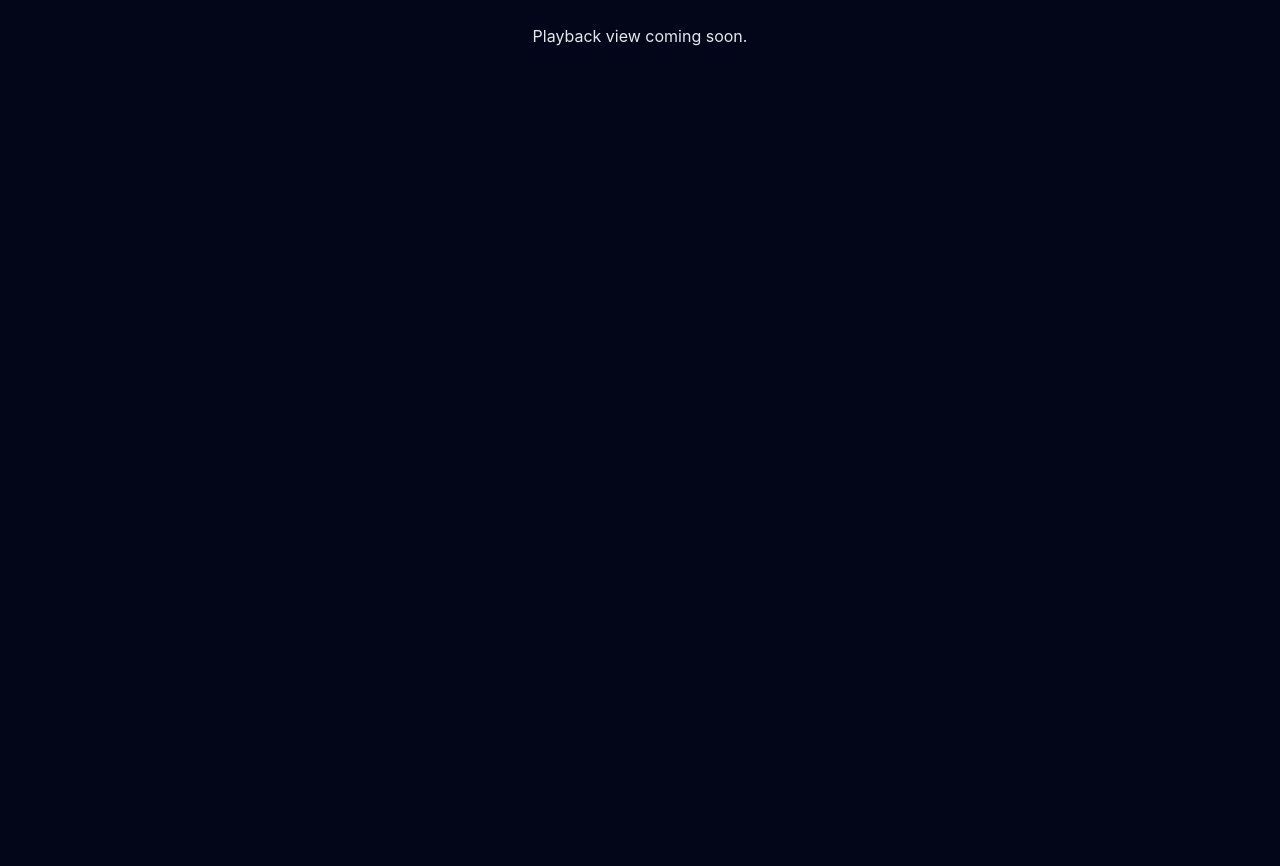
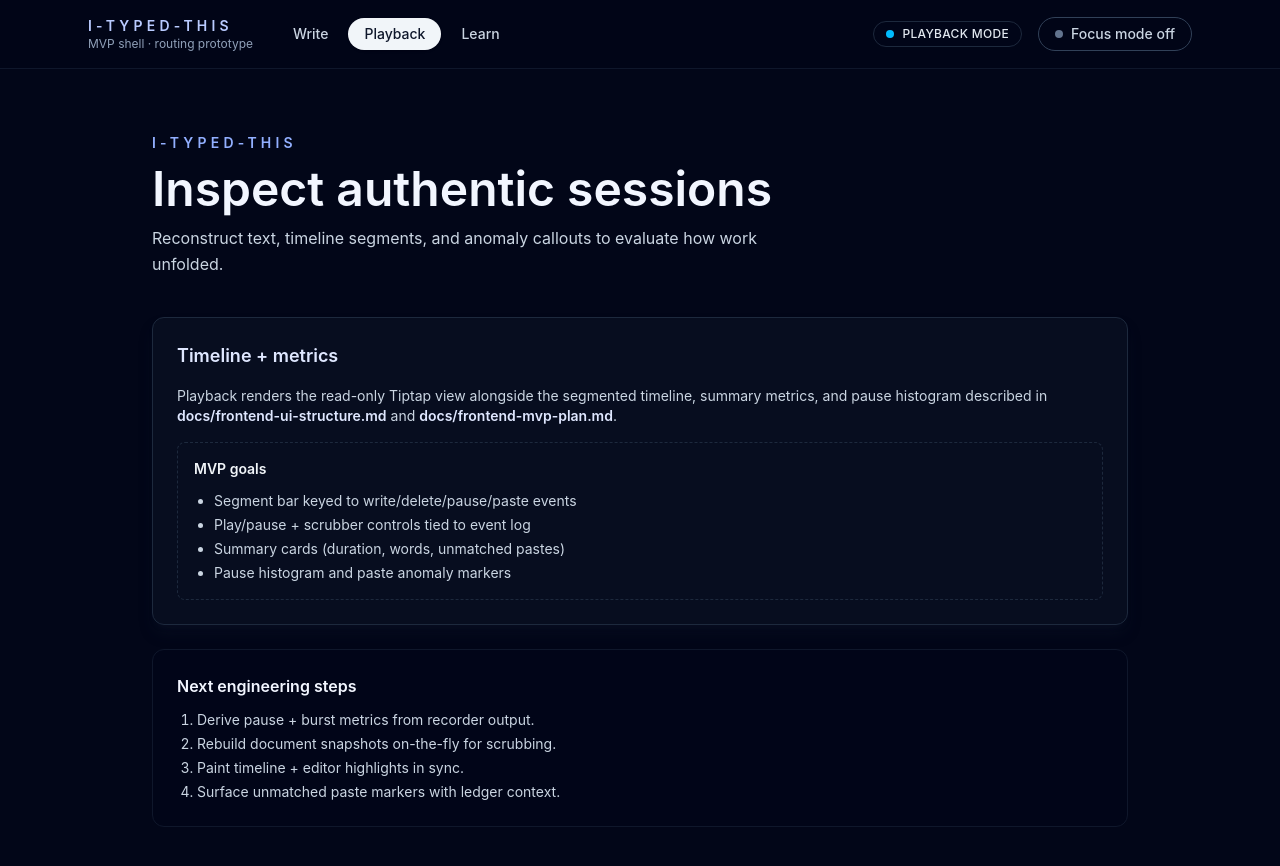
Before and after one commit to ajhonn/i-typed-this-public, a React (Vite) app in the folder frontend/: page /playback in a window 1280 px wide. Shown: the top 866 px of the page. Before the commit the page ends 800 px from the top, so only its background shows below. Built offline with nearby package versions, Linux system fonts and the light colour scheme.

Commit message:
feat: add playback and learn placeholders

```diff
--- a/frontend/src/features/learn/LearnRoute.tsx
+++ b/frontend/src/features/learn/LearnRoute.tsx
@@ -1,8 +1,44 @@
+import ShellLayout from '@features/shell/ShellLayout';
+
 const LearnRoute = () => {
   return (
-    <div className="p-6 text-center text-slate-200" data-testid="learn-route">
-      Learn view coming soon.
-    </div>
+    <ShellLayout
+      activeTab="learn"
+      title="Learn why i-typed-this exists"
+      description="Ground the roadmap in the product story: transparent evidence for genuine writing sessions."
+    >
+      <section
+        className="grid gap-4 rounded-xl border border-slate-800 bg-slate-900/40 p-6 shadow-lg shadow-slate-900/40"
+        data-testid="learn-route"
+      >
+        <h2 className="text-lg font-semibold text-brand-100">Why now?</h2>
+        <p className="text-sm text-slate-300">
+          False-positive AI accusations are rampant (see the 78% Guardian stat in{' '}
+          <span className="font-semibold text-brand-100">docs/frontend-product-story.md</span>). The MVP demonstrates keystroke
+          evidence so students can say &ldquo;I typed this&rdquo; with proof.
+        </p>
+        <ul className="grid gap-2 rounded-lg border border-dashed border-slate-800 p-4 text-sm text-slate-300">
+          <li>Record — capture the session privately in-browser.</li>
+          <li>Replay — share a timeline that shows how text appeared.</li>
+          <li>Analyse — highlight pauses, revisions, and unmatched pastes.</li>
+        </ul>
+      </section>
+      <section className="grid gap-4 rounded-xl border border-slate-900 bg-slate-950/30 p-6">
+        <h3 className="text-base font-semibold text-brand-50">Differentiation</h3>
+        <p className="text-sm text-slate-300">
+          Unlike probabilistic AI detectors, i-typed-this focuses on the writing process. The client runs locally, exposes no
+          accounts, and emphasizes evidence over suspicion.
+        </p>
+        <div className="grid gap-3 rounded-lg border border-slate-800 bg-slate-950/50 p-4 text-sm text-slate-200">
+          <p className="font-semibold text-brand-100">Beyond MVP</p>
+          <ul className="list-disc space-y-1 pl-5 text-slate-300">
+            <li>Recorder SDK + API integrations (see docs/frontend-product-story.md)</li>
+            <li>Persona insights + progression dashboards</li>
+            <li>Batch review tooling for institutions</li>
+          </ul>
+        </div>
+      </section>
+    </ShellLayout>
   );
 };
 
--- a/frontend/src/features/playback/PlaybackRoute.tsx
+++ b/frontend/src/features/playback/PlaybackRoute.tsx
@@ -1,8 +1,42 @@
+import ShellLayout from '@features/shell/ShellLayout';
+
 const PlaybackRoute = () => {
   return (
-    <div className="p-6 text-center text-slate-200" data-testid="playback-route">
-      Playback view coming soon.
-    </div>
+    <ShellLayout
+      activeTab="playback"
+      title="Inspect authentic sessions"
+      description="Reconstruct text, timeline segments, and anomaly callouts to evaluate how work unfolded."
+    >
+      <section
+        className="grid gap-4 rounded-xl border border-slate-800 bg-slate-900/40 p-6 shadow-lg shadow-slate-900/40"
+        data-testid="playback-route"
+      >
+        <h2 className="text-lg font-semibold text-brand-100">Timeline + metrics</h2>
+        <p className="text-sm text-slate-300">
+          Playback renders the read-only Tiptap view alongside the segmented timeline, summary metrics, and pause histogram
+          described in <span className="font-semibold text-brand-100">docs/frontend-ui-structure.md</span> and{' '}
+          <span className="font-semibold text-brand-100">docs/frontend-mvp-plan.md</span>.
+        </p>
+        <div className="grid gap-3 rounded-lg border border-dashed border-slate-800 p-4 text-sm text-slate-300">
+          <p className="font-semibold text-slate-100">MVP goals</p>
+          <ul className="list-disc space-y-1 pl-5">
+            <li>Segment bar keyed to write/delete/pause/paste events</li>
+            <li>Play/pause + scrubber controls tied to event log</li>
+            <li>Summary cards (duration, words, unmatched pastes)</li>
+            <li>Pause histogram and paste anomaly markers</li>
+          </ul>
+        </div>
+      </section>
+      <section className="grid gap-3 rounded-xl border border-slate-900 bg-slate-950/30 p-6">
+        <h3 className="text-base font-semibold text-brand-50">Next engineering steps</h3>
+        <ol className="list-decimal space-y-1 pl-5 text-sm text-slate-300">
+          <li>Derive pause + burst metrics from recorder output.</li>
+          <li>Rebuild document snapshots on-the-fly for scrubbing.</li>
+          <li>Paint timeline + editor highlights in sync.</li>
+          <li>Surface unmatched paste markers with ledger context.</li>
+        </ol>
+      </section>
+    </ShellLayout>
   );
 };
 
```
Also changed, not shown: 1 other file (tests, documents, lock files or other folders).
